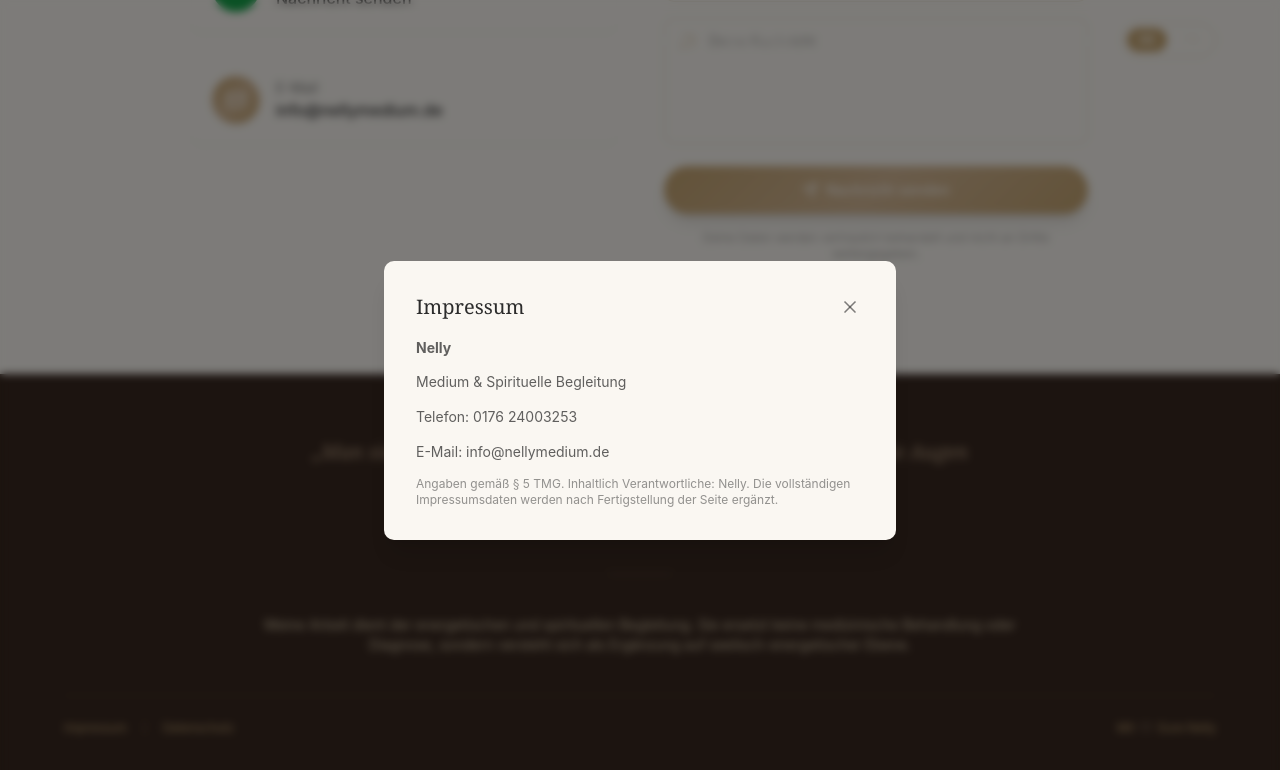
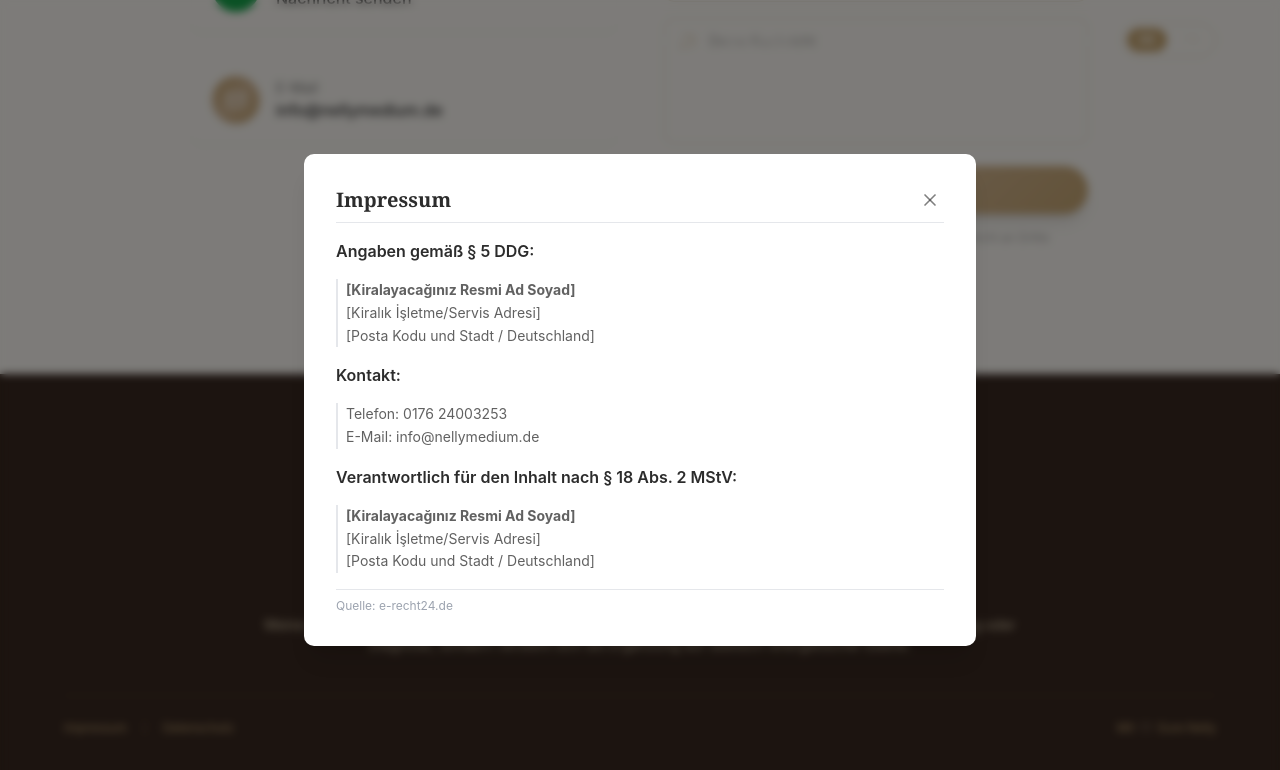
Before and after one commit to orkunbasar85-ux/nelly-website, a Next.js app: page / in a window 1280 px wide. Both pictures are taken after a click on the button "Impressum". Shown: the part 4720-5490 px from the top of the page. Built offline with nearby package versions, Linux system fonts and the light colour scheme.

Commit message:
Update footer.tsx

```diff
--- a/app/components/footer.tsx
+++ b/app/components/footer.tsx
@@ -7,14 +7,14 @@ import { Heart, X } from 'lucide-react'
 function FooterModal({ title, children, onClose }: { title: string; children: React.ReactNode; onClose: () => void }) {
   return (
     <div className="fixed inset-0 z-[100] flex items-center justify-center p-4 bg-black/50 backdrop-blur-sm" onClick={onClose}>
-      <div className="bg-beige-50 rounded-lg shadow-xl max-w-lg w-full max-h-[80vh] overflow-y-auto p-6 sm:p-8" onClick={(e: any) => e?.stopPropagation?.()}>
-        <div className="flex items-center justify-between mb-4">
-          <h3 className="font-heading text-xl text-charcoal">{title}</h3>
+      <div className="bg-white rounded-lg shadow-xl max-w-2xl w-full max-h-[85vh] overflow-y-auto p-6 sm:p-8" onClick={(e: any) => e?.stopPropagation?.()}>
+        <div className="flex items-center justify-between mb-4 border-b pb-2">
+          <h3 className="font-heading text-xl text-charcoal font-semibold">{title}</h3>
           <button onClick={onClose} className="p-1 rounded-full hover:bg-beige-200 transition-colors">
             <X size={20} className="text-charcoal/60" />
           </button>
         </div>
-        <div className="text-charcoal/75 text-sm leading-relaxed space-y-3">
+        <div className="text-charcoal/75 text-sm leading-relaxed space-y-4">
           {children}
         </div>
       </div>
@@ -52,14 +52,15 @@ export function Footer() {
             </p>
           </div>
 
+          {/* SİTENİN EN ALTINDAKİ AYRI AYRI DURAN İKİ BUTON */}
           <div className="flex flex-col sm:flex-row items-center justify-between gap-4 pt-6 border-t border-beige-800">
             <div className="flex items-center gap-4 text-xs text-beige-500">
               <button onClick={() => setShowImpressum(true)} className="hover:text-gold-light transition-colors">
-                {t('Impressum', 'K\u00fcnye')}
+                {t('Impressum', 'Künye')}
               </button>
               <span className="text-beige-700">|</span>
               <button onClick={() => setShowDatenschutz(true)} className="hover:text-gold-light transition-colors">
-                {t('Datenschutz', 'Gizlilik Politikas\u0131')}
+                {t('Datenschutz', 'Gizlilik Politikası')}
               </button>
             </div>
 
@@ -72,41 +73,86 @@ export function Footer() {
         </div>
       </footer>
 
+      {/* 1. BUTON: KÜNYE MODALI (SADECE KÜNYEYE TIKLAYINCA AÇILIR) */}
       {showImpressum && (
-        <FooterModal title={t('Impressum', 'K\u00fcnye')} onClose={() => setShowImpressum(false)}>
-          <p><strong>Nelly</strong></p>
-          <p>{t('Medium & Spirituelle Begleitung', 'Medyum & Spirit\u00fcel Rehberlik')}</p>
-          <p>{t('Telefon', 'Telefon')}: 0176 24003253</p>
-          <p>E-Mail: info@nellymedium.de</p>
-          <p className="mt-4 text-xs text-charcoal/50">
-            {t(
-              'Angaben gem\u00e4\u00df \u00a7 5 TMG. Inhaltlich Verantwortliche: Nelly. Die vollst\u00e4ndigen Impressumsdaten werden nach Fertigstellung der Seite erg\u00e4nzt.',
-              'TMG \u00a7 5 uyar\u0131nca bilgiler. Sorumlu ki\u015fi: Nelly. Tam k\u00fcnye bilgileri sayfa tamamland\u0131ktan sonra eklenecektir.'
-            )}
-          </p>
+        <FooterModal title={t('Impressum', 'Künye')} onClose={() => setShowImpressum(false)}>
+          {t(
+            <>
+              <h4 className="font-semibold text-charcoal text-base">Angaben gemäß § 5 DDG:</h4>
+              <p className="pl-2 border-l-2 border-gray-200 my-2">
+                <strong>[Kiralayacağınız Resmi Ad Soyad]</strong><br />
+                [Kiralık İşletme/Servis Adresi]<br />
+                [Posta Kodu und Stadt / Deutschland]
+              </p>
+              <h4 className="font-semibold text-charcoal text-base mt-4">Kontakt:</h4>
+              <p className="pl-2 border-l-2 border-gray-200 my-2">
+                Telefon: 0176 24003253<br />
+                E-Mail: info@nellymedium.de
+              </p>
+              <h4 className="font-semibold text-charcoal text-base mt-4">Verantwortlich für den Inhalt nach § 18 Abs. 2 MStV:</h4>
+              <p className="pl-2 border-l-2 border-gray-200 my-2">
+                <strong>[Kiralayacağınız Resmi Ad Soyad]</strong><br />
+                [Kiralık İşletme/Servis Adresi]<br />
+                [Posta Kodu und Stadt / Deutschland]
+              </p>
+              <p className="text-xs text-gray-400 mt-6 pt-2 border-t">Quelle: e-recht24.de</p>
+            </>,
+            <>
+              <h4 className="font-semibold text-charcoal text-base">Alman Dijital Hizmetler Yasası (DDG) § 5 uyarınca bilgiler:</h4>
+              <p className="pl-2 border-l-2 border-gray-200 my-2">
+                <strong>[Kiralayacağınız Resmi Ad Soyad]</strong><br />
+                [Kiralık İşletme/Servis Adresi]<br />
+                [Posta Kodu ve Şehir / Almanya]
+              </p>
+              <h4 className="font-semibold text-charcoal text-base mt-4">İletişim:</h4>
+              <p className="pl-2 border-l-2 border-gray-200 my-2">
+                Telefon: 0176 24003253<br />
+                E-Mail: info@nellymedium.de
+              </p>
+              <h4 className="font-semibold text-charcoal text-base mt-4">MStV § 18 Abs. 2 uyarınca içerikten sorumlu kişi:</h4>
+              <p className="pl-2 border-l-2 border-gray-200 my-2">
+                <strong>[Kiralayacağınız Resmi Ad Soyad]</strong><br />
+                [Kiralık İşletme/Servis Adresi]<br />
+                [Posta Kodu ve Şehir / Almanya]
+              </p>
+            </>
+          )}
         </FooterModal>
       )}
 
+      {/* 2. BUTON: GİZLİLİK MODALI (SADECE GİZLİLİĞE TIKLAYINCA AÇILIR) */}
       {showDatenschutz && (
-        <FooterModal title={t('Datenschutzerkl\u00e4rung', 'Gizlilik Politikas\u0131')} onClose={() => setShowDatenschutz(false)}>
-          <p>
-            {t(
-              'Der Schutz deiner pers\u00f6nlichen Daten ist mir wichtig. Diese Website erhebt und speichert personenbezogene Daten nur im Rahmen von Kontaktanfragen. Es werden keine Cookies zu Tracking-Zwecken verwendet.',
-              'Ki\u015fisel verilerinin korunmas\u0131 benim i\u00e7in \u00f6nemlidir. Bu web sitesi, yaln\u0131zca ileti\u015fim talepleri kapsam\u0131nda ki\u015fisel verileri toplar ve saklar. Takip ama\u00e7l\u0131 \u00e7erezler kullan\u0131lmaz.'
-            )}
-          </p>
-          <p>
-            {t(
-              'Kontaktformular: Wenn du mir \u00fcber das Kontaktformular eine Nachricht sendest, werden deine Angaben (Name, E-Mail, Nachricht) zwecks Bearbeitung gespeichert.',
-              '\u0130leti\u015fim formu: Bana ileti\u015fim formu \u00fczerinden bir mesaj g\u00f6nderdi\u011finde, bilgilerin (ad, e-posta, mesaj) i\u015fleme al\u0131nmak \u00fczere saklan\u0131r.'
-            )}
-          </p>
-          <p className="mt-4 text-xs text-charcoal/50">
-            {t(
-              'Die vollst\u00e4ndige Datenschutzerkl\u00e4rung wird nach Fertigstellung der Seite erg\u00e4nzt.',
-              'Tam gizlilik politikas\u0131 sayfa tamamland\u0131ktan sonra eklenecektir.'
-            )}
-          </p>
+        <FooterModal title={t('Datenschutzerklärung', 'Gizlilik Politikası')} onClose={() => setShowDatenschutz(false)}>
+          {t(
+            <>
+              <h4 className="font-semibold text-charcoal text-base">1. Datenschutz auf einen Blick</h4>
+              <p>Die Betreiber dieser Seiten nehmen den Schutz Ihrer persönlichen Daten sehr ernst. Wir behandeln Ihre personenbezogenen Daten vertraulich und entsprechend den gesetzlichen Datenschutzvorschriften (DSGVO).</p>
+              <h4 className="font-semibold text-charcoal text-base mt-4">2. Hosting und CDN (Cloudflare)</h4>
+              <p>Wir hosten unsere Website bei Cloudflare Pages. Anbieter ist die Cloudflare Inc., 101 Townsend St., San Francisco, CA 94107, USA. Technisch wird der Informationsverkehr zwischen Ihrem Browser und unserer Website über das Netzwerk von Cloudflare geleitet, um die Sicherheit und Stabilität zu gewährleisten. Hierbei können Logfiles inklusive Ihrer IP-Adresse verarbeitet werden. Dies erfolgt auf Grundlage unseres berechtigten Interesses an einer sicheren Bereitstellung (Art. 6 Abs. 1 lit. f DSGVO).</p>
+              <h4 className="font-semibold text-charcoal text-base mt-4">3. Verantwortliche Stelle</h4>
+              <p className="pl-2 border-l-2 border-gray-200 my-2">
+                <strong>[Kiralayacağınız Resmi Ad Soyad]</strong><br />
+                [Kiralık İşletme/Servis Adresi]<br />
+                E-Mail: info@nellymedium.de
+              </p>
+              <h4 className="font-semibold text-charcoal text-base mt-4">4. Ihre Rechte</h4>
+              <p>Sie haben jederzeit das Recht auf unentgeltliche Auskunft über Herkunft, Empfänger und Zweck Ihrer gespeicherten personenbezogenen Daten sowie ein Recht auf Berichtigung oder Löschung dieser Daten.</p>
+            </>,
+            <>
+              <h4 className="font-semibold text-charcoal text-base">1. Bir Bakışta Veri Koruma</h4>
+              <p>Bu sitenin işletmecisi kişisel verilerinizin korunmasını çok ciddiye almaktadır. Kişisel verilerinizi gizli tutuyor ve yasal veri koruma düzenlemelerine (GDPR/DSGVO) uygun olarak işliyoruz.</p>
+              <h4 className="font-semibold text-charcoal text-base mt-4">2. Barındırma ve CDN (Cloudflare)</h4>
+              <p>Web sitemiz Cloudflare Pages (Cloudflare Inc., 101 Townsend St., San Francisco, CA 94107, USA) üzerinde barındırılmaktadır. Sitenin güvenliğini ve hızını sağlamak adına tarayıcınız ile sitemiz arasındaki trafik Cloudflare ağı üzerinden iletilir. Bu işlem sırasında IP adresiniz dahil olmak üzere teknik log dosyaları işlenebilir. Bu, Art. 6 Abs. 1 lit. f DSGVO uyarınca meşru menfaatimize dayanmaktadır.</p>
+              <h4 className="font-semibold text-charcoal text-base mt-4">3. Sorumlu Kişi</h4>
+              <p className="pl-2 border-l-2 border-gray-200 my-2">
+                <strong>[Kiralayacağınız Resmi Ad Soyad]</strong><br />
+                [Kiralık İşletme/Servis Adresi]<br />
+                E-Mail: info@nellymedium.de
+              </p>
+              <h4 className="font-semibold text-charcoal text-base mt-4">4. Haklarınız</h4>
+              <p>Kişisel verilerinizin kaynağı, alıcısı ve işlenme amacı hakkında her zaman ücretsiz bilgi alma, ayrıca bu verilerin düzeltilmesini veya silinmesini talep etme hakkına sahipsiniz.</p>
+            </>
+          )}
         </FooterModal>
       )}
     </>
```
